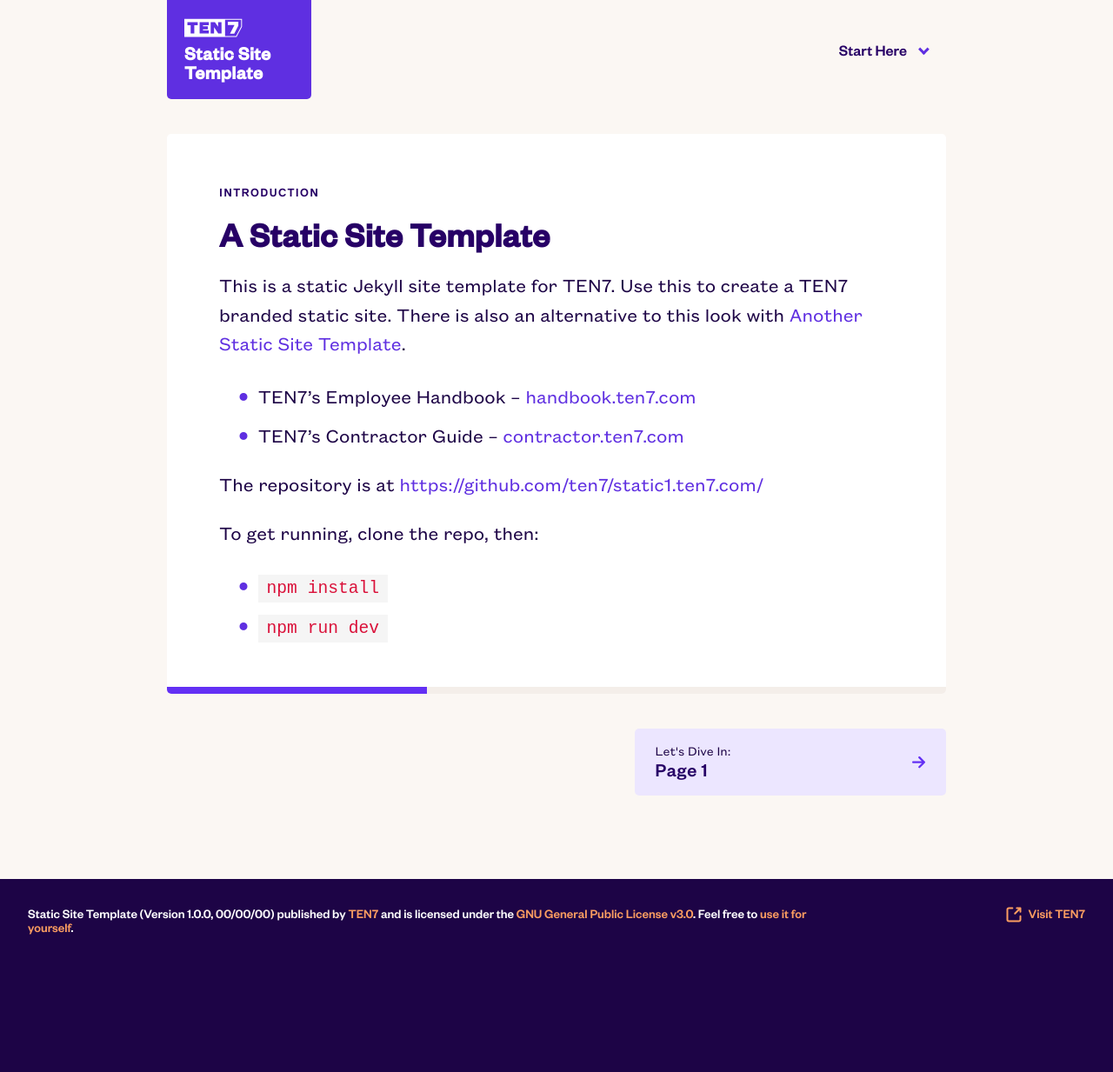
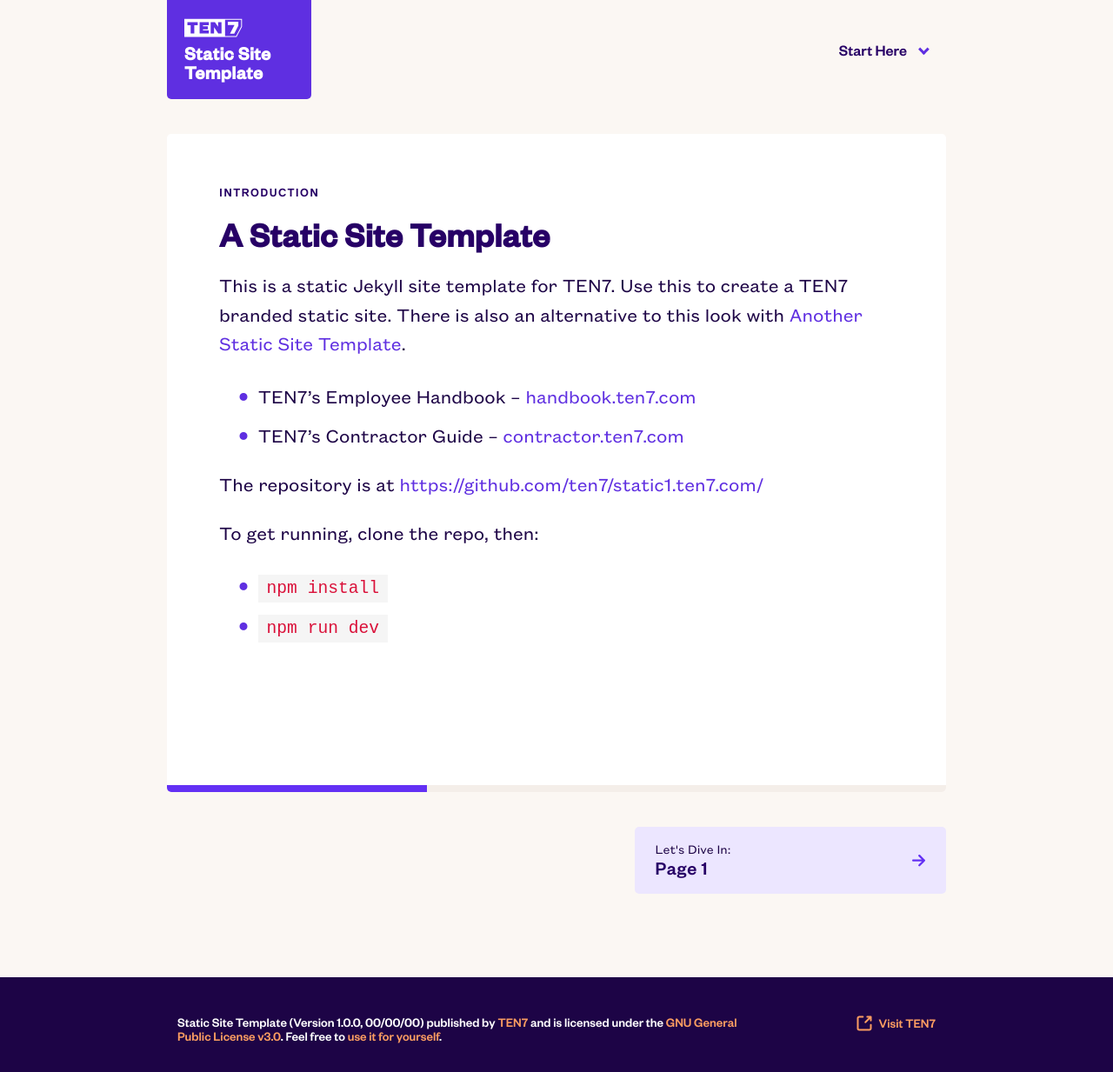
Before and after one commit to ten7/static1.ten7.com, a Jekyll site: the page built from index.md, in a window 1280 px wide. Shown: the whole page at 87% size. Built offline with Jekyll 4.4.1, drawn with Linux system fonts in a browser that asks for light colours; before the commit the page ends 1108 px from its top, so only the background shows below that.

Commit message:
Fix footer to content width

```diff
--- a/_includes/footer.html
+++ b/_includes/footer.html
@@ -1,11 +1,9 @@
-
-
 <footer class="footer">
-  <div class="columns is-tablet">
-    <div class="column is-9">
-      {{site.title}} ({{site.subtitle}}) published by <a href="https://ten7.com/">TEN7</a> and is licensed under the <a href="https://github.com/ten7/contractor.ten7.com/blob/main/LICENSE">GNU General Public License v3.0</a>. Feel free to <a href="https://github.com/ten7/contractor.ten7.com">use it for yourself</a>.
+    <div class="footer-container columns">
+        <div class="column footer-main is-9">
+      {{site.title}} ({{site.subtitle}}) published by <a href="https://ten7.com/">TEN7</a> and is licensed under the <a href="https://github.com/ten7/static1.ten7.com/blob/main/LICENSE">GNU General Public License v3.0</a>. Feel free to <a href="https://github.com/ten7/static1.ten7.com">use it for yourself</a>.
     </div>
-    <div class="column is-3 has-text-right">
+    <div class="column has-text-right is-3">
       <a href="https://ten7.com" class="ten7-link">
         <svg class="footer-logo" width="18" height="18" fill="none" xmlns="http://www.w3.org/2000/svg"><title>Visit TEN7</title><path d="M10.25 7.75 16.5 1.5M12.334 1.5h4.167v4.167M16.5 10.667v4.166a1.666 1.666 0 0 1-1.667 1.667H3.167A1.667 1.667 0 0 1 1.5 14.833V3.167A1.667 1.667 0 0 1 3.167 1.5h4.166" /></svg>
         <span>Visit TEN7</span>
--- a/assets/_src/sass/_settings.scss
+++ b/assets/_src/sass/_settings.scss
@@ -27,4 +27,7 @@ $link-footer-hover: $color-coral;
 
 $content-width: 896px;
 
+$navbar-width: $content-width;
+$footer-width: $content-width;
+
 $mobile: 500px;
--- a/assets/_src/sass/components/_footer.scss
+++ b/assets/_src/sass/components/_footer.scss
@@ -15,6 +15,11 @@
 	a:hover {
 		color: $link-footer-hover;
 		text-decoration: underline;
+	}
+
+	&-container {
+		margin: 0 auto;
+		max-width: $footer-width;
 	}
 }
 
```
Also changed, not shown: assets/css/main.css, 1 other file.
